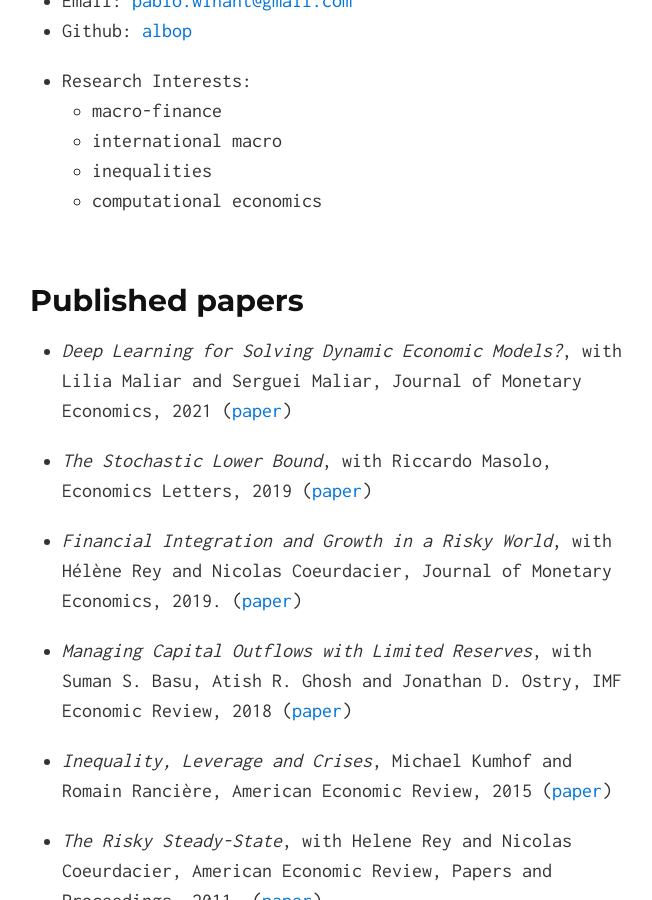
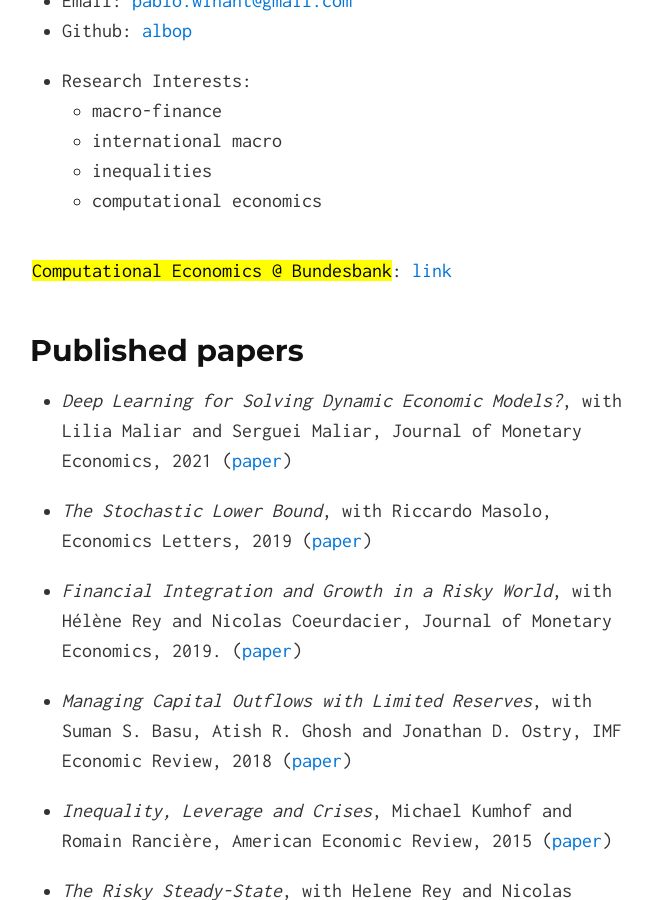
Before and after one commit to albop/albop.github.io, a Jekyll site: the page built from index.md, in a window 1280 px wide and 900 px high, scrolled down 464 px. Shown: the whole window, without its empty margins (308-960 px from the left). Built offline with Jekyll 4.4.1, drawn with Linux system fonts in a browser that asks for light colours; our own code applies the rules of GitHub Pages for plain Markdown files.

Commit message:
Update index.md

```diff
--- a/index.md
+++ b/index.md
@@ -2,6 +2,8 @@
 layout: default
 ---
 
+
+<mark>Computational Economics @ Bundesbank</mark>: [link](https://www.mosphere.fr/bbank_ce_2024)
 
 ## Published papers
 
@@ -26,7 +28,6 @@ layout: default
 - Data Based Economics ([link](https://www.mosphere.fr/dbe))
 - Macro II - Fluctuations ([link](https://www.mosphere.fr/ae2e6/))
 
-
 ## Software
 
 Dolo is a library for economic modeling in [python](https://github.com/econforge/dolo) and
```
